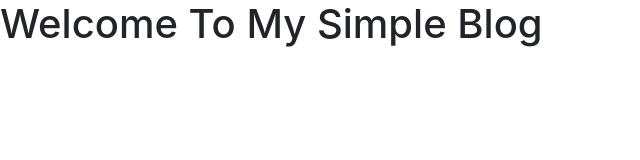
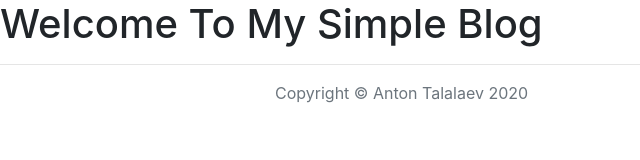
Before and after one commit to AntonTalalaev/blog, a plain HTML site: page index.html in a window 1280 px wide. Shown: the whole page, without its empty margins (0-640 px from the left). Drawn offline with nearby package versions, Linux system fonts and the light colour scheme.

Commit message:
Adds footer: Resolved

```diff
--- a/index.html
+++ b/index.html
@@ -21,8 +21,20 @@
 
 </body>
 
-
-
+<footer>
+    <hr>
+    <div class="container">
+        <div class="row">
+            <div class="col-lg-8 col-md-10 mx-auto">
+                <span class="fa-stack fa-lg">
+                    <i class="fas fa-circle fa-stack-2x"></i>
+                    <i class="fab fa-github fa-stack-1x fa-inverse"></i>
+                </span>
+                <p class="copyright text-muted">Copyright &copy; Anton Talalaev 2020</p>
+            </div>
+        </div>
+    </div>
+</footer>
 
 <script src="https://code.jquery.com/jquery-3.2.1.slim.min.js"
     integrity="sha384-KJ3o2DKtIkvYIK3UENzmM7KCkRr/rE9/Qpg6aAZGJwFDMVNA/GpGFF93hXpG5KkN"
```
